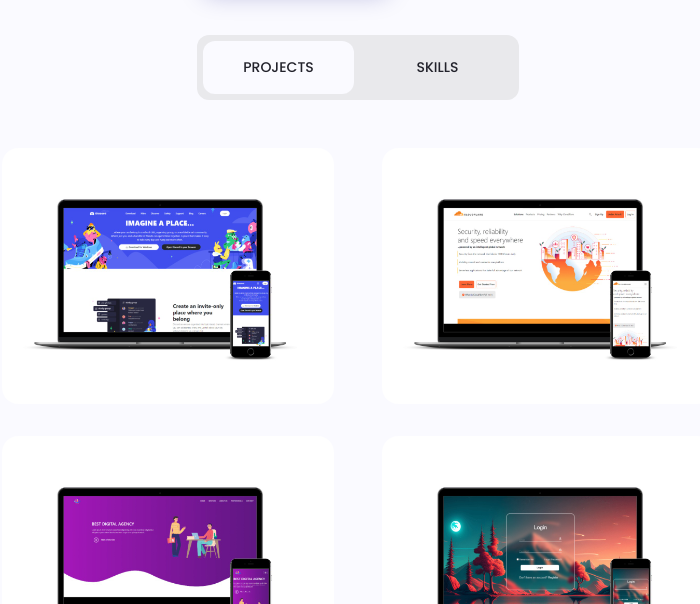
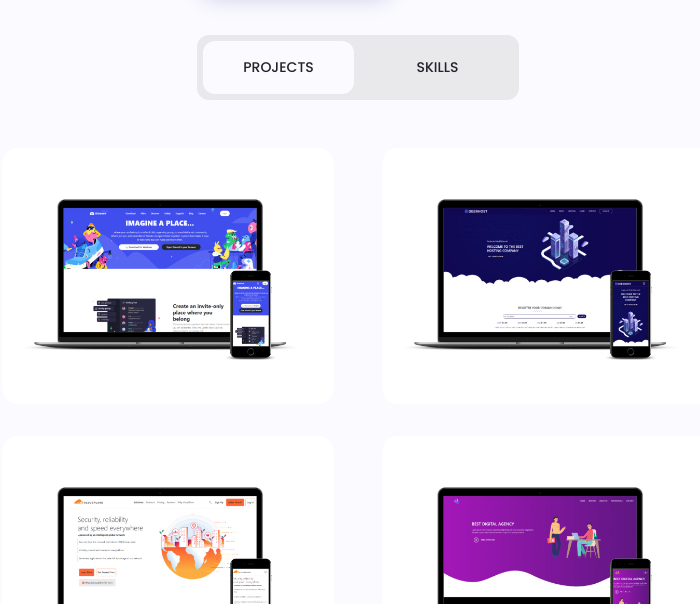
Before and after one commit to drenxhyliqi/portfolio, a plain HTML site: page index.html in a window 1280 px wide. Shown: the part 535-1139 px from the top of the page, without its empty margins (282-982 px from the left). Drawn offline with nearby package versions, Linux system fonts and the light colour scheme.

Commit message:
Add files via upload

```diff
--- a/index.html
+++ b/index.html
@@ -116,6 +116,19 @@
                                 </div>
                             </div>
                         </article>
+                        <article class="projects__card">
+                            <img src="img/smartmockups_lm27pwfr.jpg" alt="" class="projects__img">
+
+                            <div class="projects__modal">
+                                <div>
+                                    <span class="projects__subtitle">Website</span>
+                                    <h3 class="projects__title">DeerHost | Hosting Company</h3>
+                                    <a href="https://deerhost.netlify.app/" class="projects__button button button__small">
+                                        <i class="ri-link"></i>
+                                    </a>
+                                </div>
+                            </div>
+                        </article>
 
                         <article class="projects__card">
                             <img src="img/smartmockups_llpdazb7.jpg" class="projects__img">
@@ -136,7 +149,7 @@
                                 <div>
                                     <span class="projects__subtitle">Website</span>
                                     <h3 class="projects__title">Digital Agency</h3>
-                                    <a href="https://bootstrap2dx.netlify.app/" class="projects__button button button__small">
+                                    <a href="https://digitalagencydx.netlify.app/" class="projects__button button button__small">
                                         <i class="ri-link"></i>
                                     </a>
                                 </div>
```
Also changed, not shown: img/smartmockups_lm27pwfr.jpg (added).
